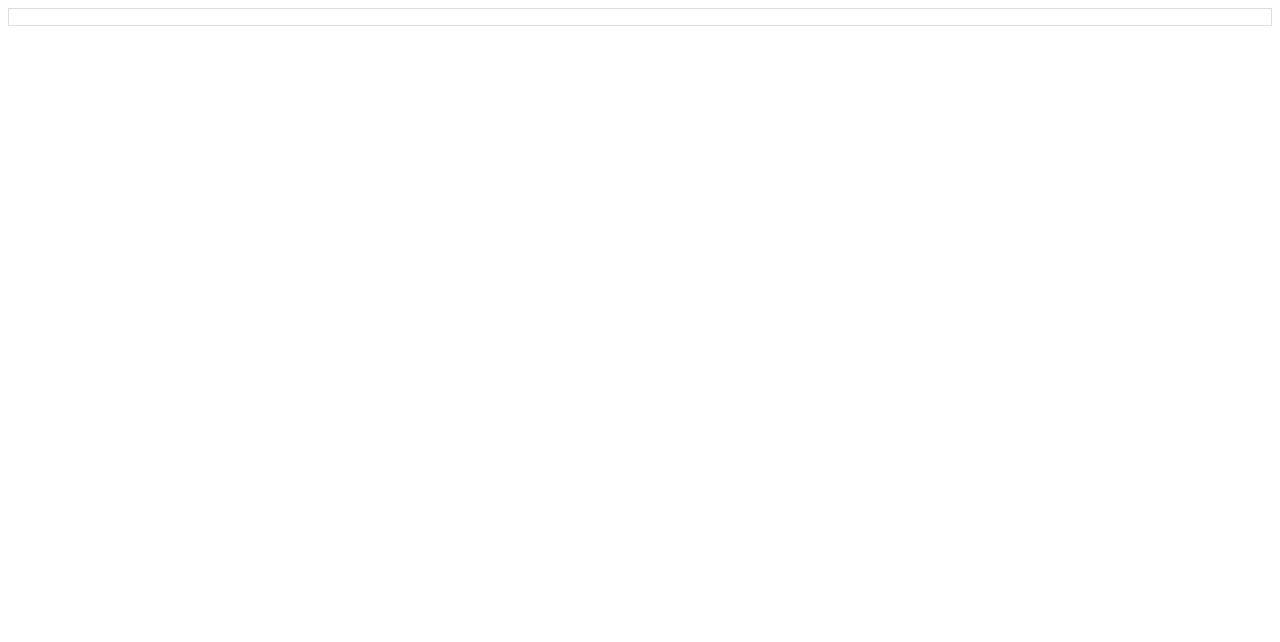
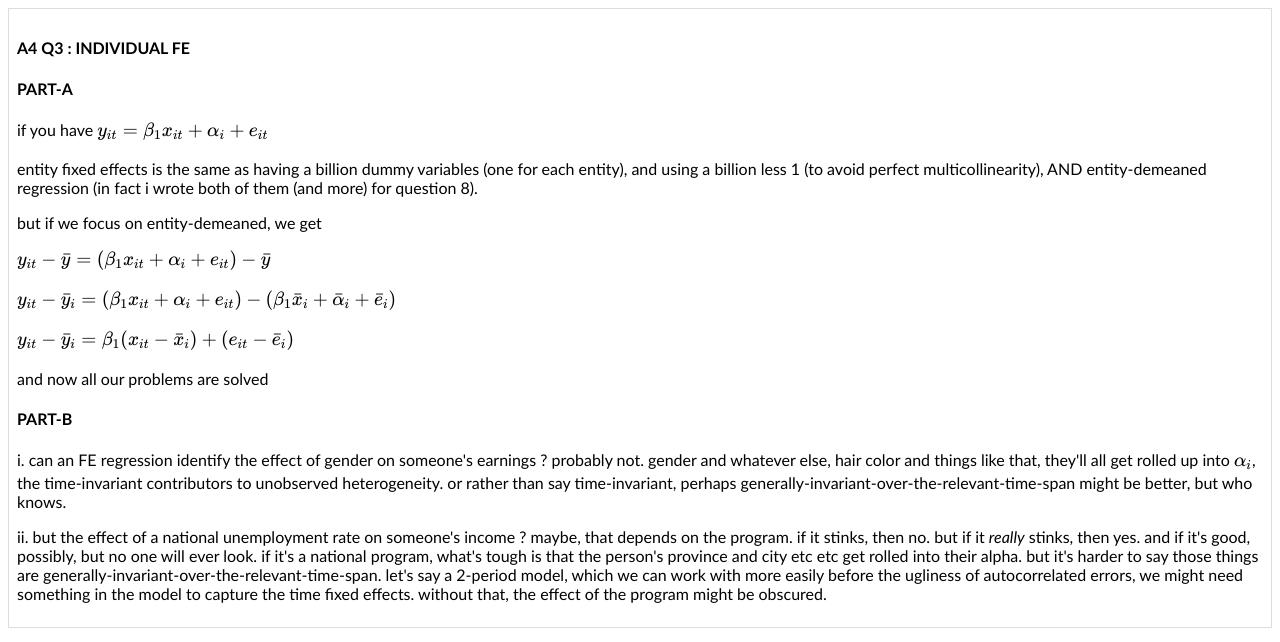
Before and after one commit to dactyrafficle/elder_almond, a plain HTML site: page a4_q3.html in a window 1280 px wide. Drawn offline with Linux system fonts and the light colour scheme.

Commit message:
Add files via upload

```diff
--- a/a4_q3.html
+++ b/a4_q3.html
@@ -17,7 +17,7 @@
   <script src="./includes/katex/katex.min.js"></script>
   <script src="./includes/a.js"></script>
 
-  <title> a4 q1 &middot; </title>
+  <title> A4 Q3 &middot; </title>
 
 </head>
 
@@ -25,6 +25,27 @@
 
 <div class='section border margin padding'>
 
+  <h4> A4 Q3 : INDIVIDUAL FE </h4>
+
+  <h4> PART-A </h4>
+
+  <p> if you have <span class='math'>y_{it} = \beta_1 x_{it} + \alpha_i + e_{it} </span></p>
+
+  <p> entity fixed effects is the same as having a billion dummy variables (one for each entity), and using a billion less 1 (to avoid perfect multicollinearity), AND entity-demeaned regression (in fact i wrote both of them (and more) for question 8). </p>
+
+  <p> but if we focus on entity-demeaned, we get  </p>
+  <p> <span class='math'>y_{it} - \bar{y} = (\beta_1 x_{it} + \alpha_i + e_{it}) - \bar{y} </span></p>
+  <p> <span class='math'>y_{it} - \bar{y}_i = (\beta_1 x_{it} + \alpha_i + e_{it}) - (\beta_1 \bar{x}_i + \bar{\alpha}_i + \bar{e}_i ) </span></p>
+  <p> <span class='math'>y_{it} - \bar{y}_i = \beta_1 (x_{it}-\bar{x}_i) + (e_{it} - \bar{e}_i ) </span></p>
+  <p> and now all our problems are solved </p>
+
+  <h4> PART-B </h4>
+
+  <p> i. can an FE regression identify the effect of gender on someone's earnings ? probably not. gender and whatever else, hair color and things like that, they'll all get rolled up into <span class='math'>\alpha_i</span>, the time-invariant contributors to unobserved heterogeneity. or rather than say time-invariant, perhaps generally-invariant-over-the-relevant-time-span might be better, but who knows. </p>
+
+  <p> ii. but the effect of a national unemployment rate on someone's income ? maybe, that depends on the program. if it stinks, then no. but if it <i>really</i> stinks, then yes. and if it's good, possibly, but no one will ever look. if it's a national program, what's tough is that the person's province and city etc etc get rolled into their alpha. but it's harder to say those things are generally-invariant-over-the-relevant-time-span. let's say a 2-period model, which we can work with more easily before the ugliness of autocorrelated errors, we might need something in the model to capture the time fixed effects. without that, the effect of the program might be obscured. </p>
+
+
 
 
 </div>
```
Also changed, not shown: index.html (+2 -1 lines).
